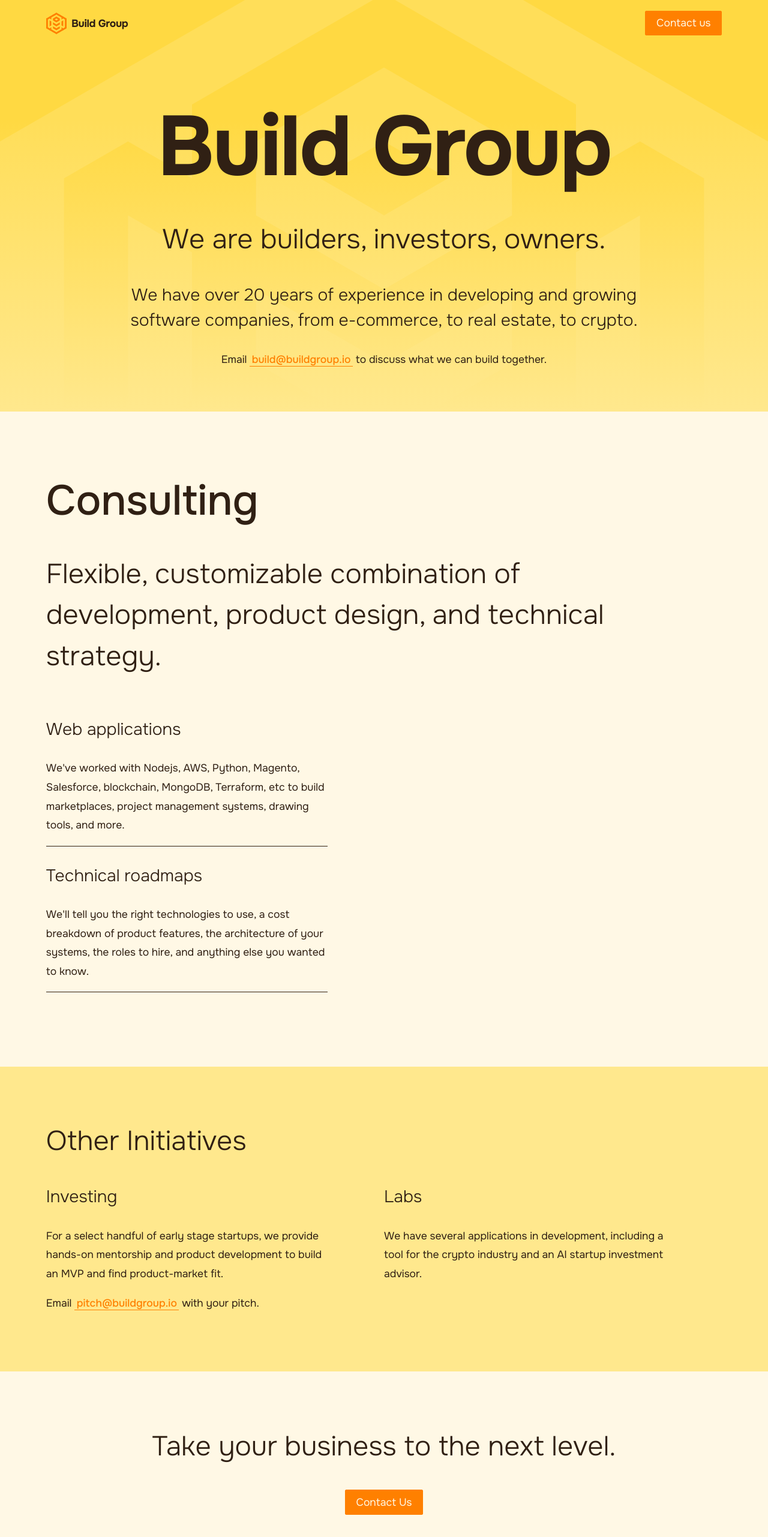
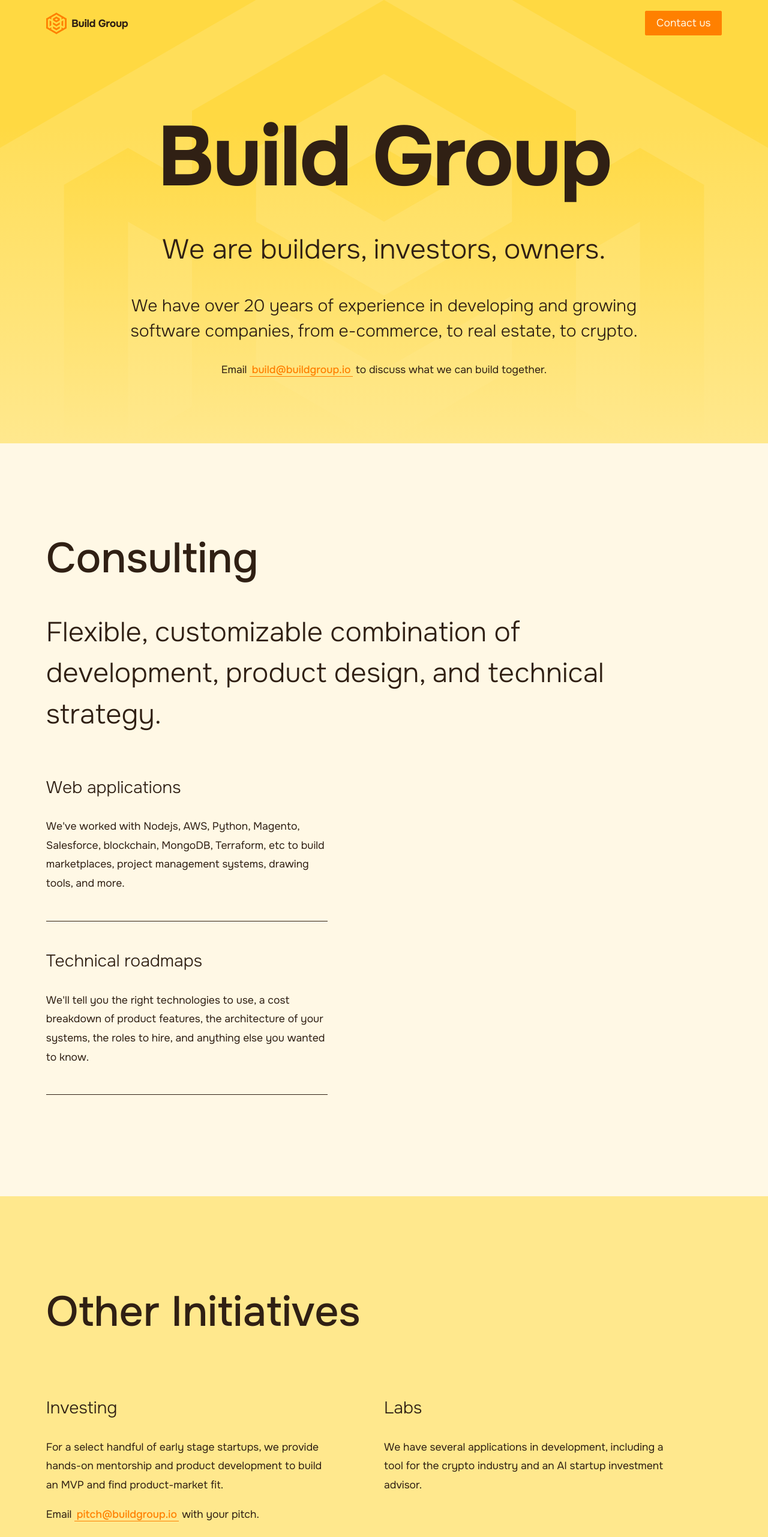
Before and after one commit to bldgrp/bldgrp.github.com, a plain HTML site: page index.html in a window 1280 px wide. Shown: the top 2562 px of the page at 60% size. Drawn offline with nearby package versions, Linux system fonts and the light colour scheme.

Commit message:
more spacing

```diff
--- a/css/style.css
+++ b/css/style.css
@@ -47,6 +47,7 @@ p {
 
 .text-center{text-align: center;}
 .text-right {text-align: right;}
+.grid-v-center {align-items: center;}
 
 .button-primary {
     background: var(--bp-orange);
@@ -109,14 +110,22 @@ a.link-inline:active {
     top:0.7em;
 }
 
-.footer .logo-mark {
-    height: 55px;
-    top:0.5em;
+.hero .logo {
+    font-size:6.5em;
 }
 
 .hero .logo-mark {
     height: 20em;
     top:0.3em;
+}
+
+.footer  .logo {
+    font-size: 1.8em;
+}
+
+.footer .logo-mark {
+    height: 55px;
+    top:0.5em;
 }
 
 .hero a.link-inline:focus, .hero a.link-inline:hover {
@@ -125,7 +134,8 @@ a.link-inline:active {
 }
 
 .hero {
-    padding-bottom:2em;
+    padding-top: 5em;
+    padding-bottom:4em;
     background: var(--bp-yellow);
     background: linear-gradient(0deg, var(--bp-light-yellow) 0%, rgba(255, 217, 66, 0) 80%);
 }
@@ -144,17 +154,14 @@ a.link-inline:active {
     text-align: center;
 }
 
-.hero .logo {
-    padding-top:0.5em;
-    font-size:6em;
-}
-
 .services{
-    padding: 0.5em 0 6em 0;
+    padding: 3em 0 6em 0;
 }
 
 .service-sub {
     border-bottom:1px solid var(--bp-black);
+    padding-bottom:1.6em;
+    margin-bottom:2.6em;
 }
 
 .contact {
@@ -164,12 +171,11 @@ a.link-inline:active {
 
 .projects {
     background:var(--bp-light-yellow);
-    padding-top:2em;
-    padding-bottom:3.5em;
+    padding:3em 0 6em 0;
 }
 
-.projects h2 {
-    margin-bottom:0.2em;
+.projects h1 {
+    margin-bottom:1em;
 }
 
 .footer {
@@ -180,6 +186,7 @@ a.link-inline:active {
     background-position: center;
 }
 @media screen and (min-width: 48em)	{
+
     .hero .logo {
         font-size:7em;
     }
@@ -187,6 +194,7 @@ a.link-inline:active {
     .footer {
         background-size: 7%;
     }
+
 }
 
 @media screen and (min-width: 64em) {
@@ -197,7 +205,3 @@ a.link-inline:active {
         padding:2em 0 4.1em 0;
     }
 }
-.footer  .logo {
-    padding:0.5em 0;
-    font-size: 1.8em;
-}
--- a/index.html
+++ b/index.html
@@ -76,7 +76,7 @@
     </section>
     <section class="projects">
         <div class="content">
-            <h2>Other Initiatives</h2>
+            <h1>Other Initiatives</h1>
             <div class="pure-g">
                 <div class="pure-u-1 pure-u-md-10-24 ">
                     <h3>Investing</h3>
@@ -101,7 +101,7 @@
     </section>
     <footer class="footer">
         <div class="content">
-            <div class="pure-g">
+            <div class="pure-g grid-v-center">
                 <div class="pure-u-1 pure-u-md-10-24">
                     <h4>Join Us</h4>
                     <p class="small">We've spent years working on software, as employees, as founders, and as investors. We've been at three-person startups and 100,000+ Fortune 500 companies. We've done the 1099, the W2, and the K1. We've taken all those experiences and are creating something new.</p>
```
